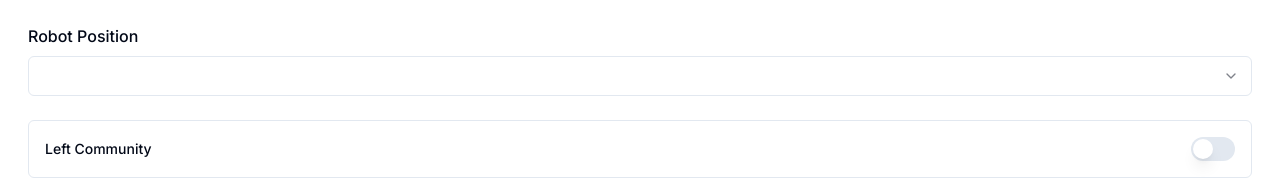
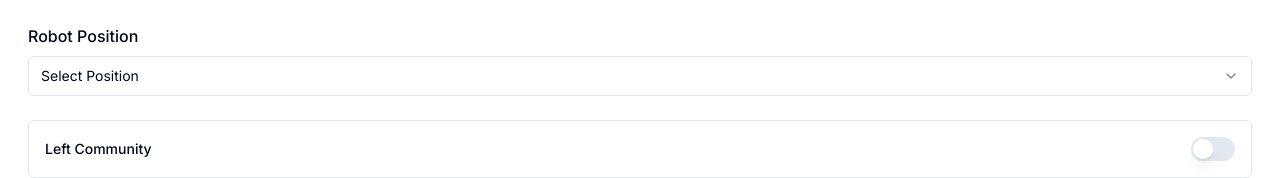
Before and after one commit to andruuww/949-scouting-app, a Next.js app: page /match in a window 1280 px wide. Shown: the part 314-492 px from the top of the page. Built offline with nearby package versions, Linux system fonts and the light colour scheme.

Commit message:
forgot to uncomment one line

```diff
--- a/src/jsons/2023/matchscoutingjson.ts
+++ b/src/jsons/2023/matchscoutingjson.ts
@@ -35,7 +35,7 @@ const matchJSON: JSONFormElement = {
         },
         {
             label: 'Robot Position',
-            //placeholder: 'Select Position',
+            placeholder: 'Select Position',
             type: FormElementsType.SELECT,
             name: 'robotPosition',
             options: ['Red 1', 'Red 2', 'Red 3', 'Blue 1', 'Blue 2', 'Blue 3'],
```
